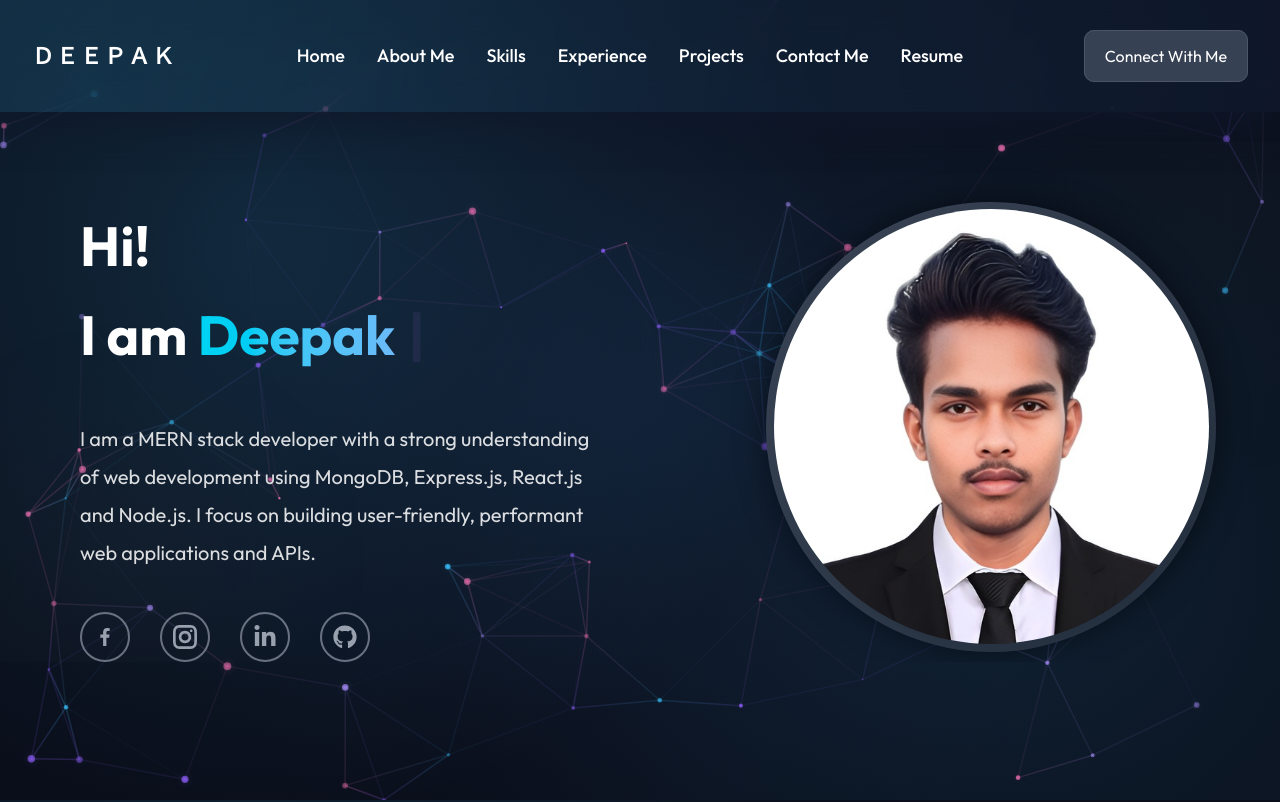
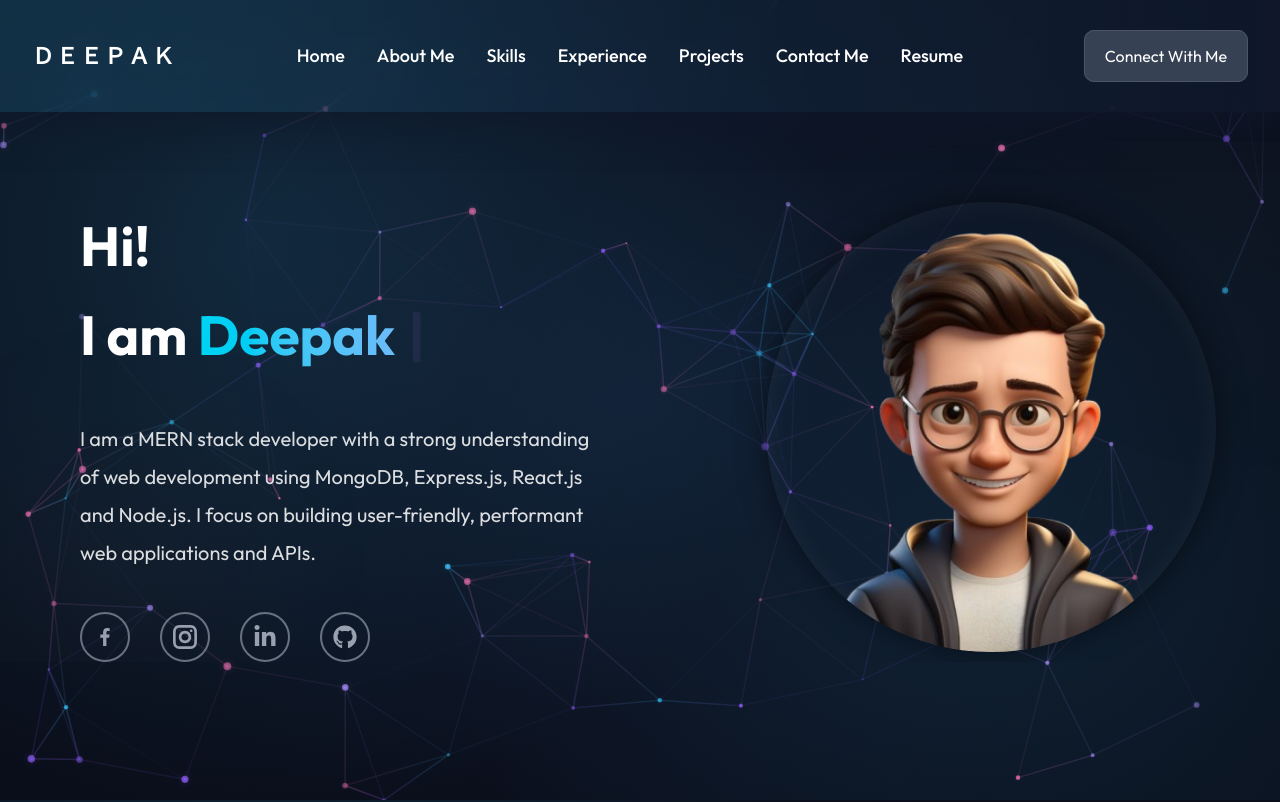
Before and after one commit to deepakkumar410/Deepak-Portfolio, a React (Vite) app: page / in a window 1280 px wide. Shown: the top 802 px of the page. Built offline with nearby package versions, Linux system fonts and the light colour scheme.

Commit message:
new changes

```diff
--- a/src/Components/pages/Home.jsx
+++ b/src/Components/pages/Home.jsx
@@ -111,11 +111,11 @@ const Home = () => {
           </div>
         </div>
         <div className="w-1/2 flex justify-center items-center relative z-[1] max-[1000px]:w-full max-[1000px]:flex max-[1000px]:justify-center right-side">
-          <div className="mt-[50px] w-[450px] h-[450px] rounded-full bg-gradient-to-br from-gray-700 to-gray-800 shadow-[0_0_30px_rgba(0,0,0,0.5),inset_0_0_30px_rgba(255,255,255,0.05)] flex items-center justify-center relative animate-floatImage transition-all duration-500 opacity-100 visible max-[1000px]:my-5 max-[1000px]:w-[250px] max-[1000px]:h-[250px] max-[768px]:w-[200px] max-[768px]:h-[200px] hover:scale-105 hover:shadow-[0_0_40px_rgba(0,0,0,0.6)] dpk-img">
+          <div className="mt-[50px] w-[450px] h-[450px] rounded-full  shadow-[0_0_30px_rgba(0,0,0,0.5),inset_0_0_30px_rgba(255,255,255,0.05)] flex items-center justify-center relative animate-floatImage transition-all duration-500 opacity-100 visible max-[1000px]:my-5 max-[1000px]:w-[250px] max-[1000px]:h-[250px] max-[768px]:w-[200px] max-[768px]:h-[200px] hover:scale-105 hover:shadow-[0_0_40px_rgba(0,0,0,0.6)] dpk-img">
             <img
-              src="/photo.jpg"
+              src="/journalist-digital-avatar-generative-ai_934475-9380-removebg-preview.png"
               alt="Deepak Kumar"
-              className="rounded-full h-[435px] w-[435px] object-cover relative z-[1] block opacity-100 visible max-[1000px]:h-[240px] max-[1000px]:w-[240px] max-[768px]:h-[190px] max-[768px]:w-[190px]"
+              className="rounded-full h-[500] w-[500] object-cover relative z-[1] block opacity-100 visible max-[1000px]:h-[240px] max-[1000px]:w-[240px] max-[768px]:h-[190px] max-[768px]:w-[190px]"
               onError={(e) => {
                 console.error("Image failed to load:", e.target.src);
                 e.target.style.display = "none";
```
Also changed, not shown: public/journalist-digital-avatar-generative-ai_934475-9380-removebg-preview.png (added).
